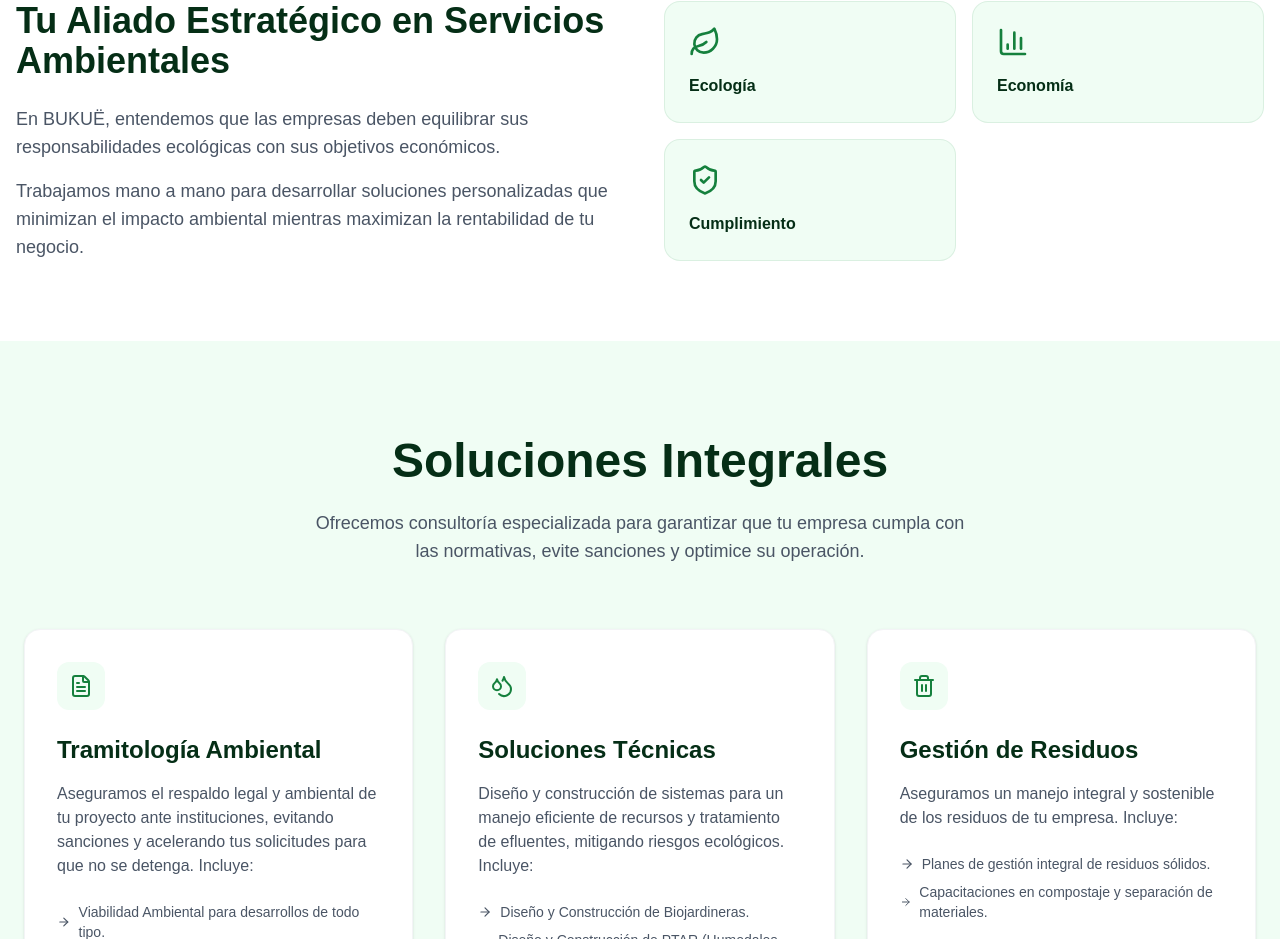
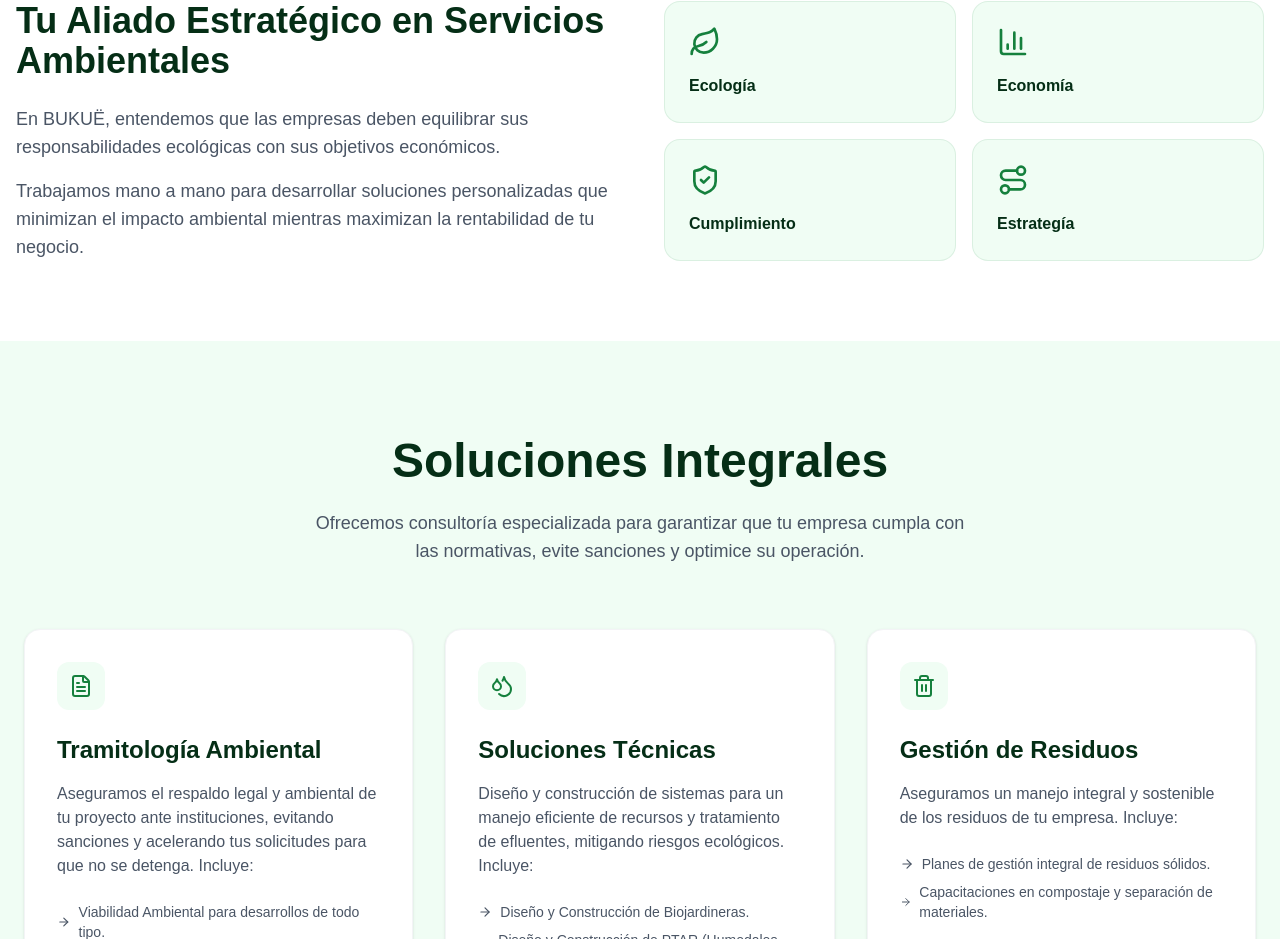
Before and after one commit to merloyflores/BUKU-, a Next.js app: page / in a window 1280 px wide. Shown: the part 879-1818 px from the top of the page. Built offline with nearby package versions, Linux system fonts and the light colour scheme.

Commit message:
modified:   src/app/page.tsx

```diff
--- a/src/app/page.tsx
+++ b/src/app/page.tsx
@@ -1,7 +1,7 @@
 "use client";
 import Image from 'next/image';
 import { motion, useScroll, useTransform } from 'framer-motion';
-import { MessageCircle, Zap } from 'lucide-react';
+import { MessageCircle, Route, Zap } from 'lucide-react';
 import { ArrowRight, Leaf, BarChart3, ShieldCheck, FileText, Droplets, Trash2, GraduationCap, Building2, Award } from 'lucide-react';
 
 const AnimatedLeaves = () => {
@@ -78,6 +78,10 @@
             <div className="p-6 bg-bukue-accent rounded-2xl border border-bukue-primary/10">
               <ShieldCheck className="text-bukue-primary mb-4" size={32} />
               <h3 className="font-bold text-bukue-dark">Cumplimiento</h3>
+            </div>
+            <div className="p-6 bg-bukue-accent rounded-2xl border border-bukue-primary/10">
+              <Route className="text-bukue-primary mb-4" size={32} />
+              <h3 className="font-bold text-bukue-dark">Estrategía</h3>
             </div>
           </div>
         </div>
```
